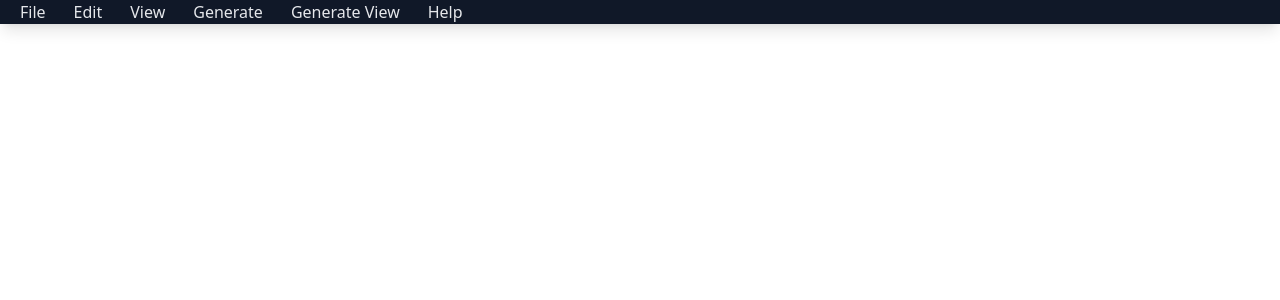
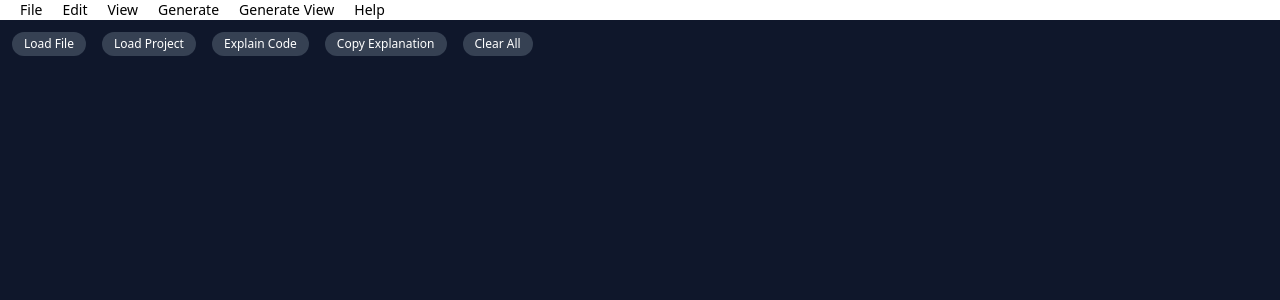
Before and after one commit to rishavkumar143/Logix, a React (Vite) app: page / in a window 1280 px wide. Shown: the top 300 px of the page. Built offline with nearby package versions, Linux system fonts and the light colour scheme.

Commit message:
button update

```diff
--- /dev/null
+++ b/src/components/Button.jsx
@@ -0,0 +1,99 @@
+import React from "react";
+const Button = () => {
+    return(
+    <div className="min-h-screen bg-slate-900 ">
+      <div className="flex space-x-4 px-3 py-3">
+<button
+  className="
+    bg-gray-700
+    text-white
+    h-6
+    px-3 py-0
+    rounded-3xl
+    text-xs
+    transition-all
+    duration-200
+    hover:h-8
+    hover:bg-blue-800
+    cursor-pointer
+  "
+>
+  Load File
+</button>
+
+<button
+  className="
+    bg-gray-700
+    text-white
+    h-6
+    px-3 py-0
+    rounded-3xl
+    text-xs
+    transition-all
+    duration-200
+    hover:h-8
+    hover:bg-blue-800
+    cursor-pointer
+  "
+>
+  Load Project
+</button>
+
+  <button
+  className="
+    bg-gray-700
+    text-white
+    h-6
+    px-3 py-0
+    rounded-3xl
+    text-xs
+    transition-all
+    duration-200
+    hover:h-8
+    hover:bg-blue-800
+    cursor-pointer
+  "
+>
+  Explain Code
+</button>
+
+<button
+  className="
+    bg-gray-700
+    text-white
+    h-6
+    px-3 py-0
+    rounded-3xl
+    text-xs
+    transition-all
+    duration-200
+    hover:h-8
+    hover:bg-blue-800
+    cursor-pointer
+  "
+>
+  Copy Explanation
+</button>
+
+<button
+  className="
+    bg-gray-700
+    text-white
+    h-6
+    px-3 py-0
+    rounded-3xl
+    text-xs
+    transition-all
+    duration-200
+    hover:h-8
+    hover:bg-blue-800
+    cursor-pointer
+  "
+>
+  Clear All
+</button>
+</div>
+</div>
+    )
+}
+export default Button;
--- a/src/components/Icons.jsx
+++ b/src/components/Icons.jsx
@@ -1,6 +1,6 @@
 import React, { useState } from "react";
 import { FaCaretRight } from "react-icons/fa";
-
+import Button from "./button";
 
 const Navbar = () => {
   const [open, setOpen] = useState(false);
@@ -10,8 +10,9 @@ const Navbar = () => {
   const [open4, setOpen4] = useState(false);
   const [open5, setOpen5] = useState(false);
   return (
-    <nav className="bg-gray-900 text-gray-200 px-5 select-none shadow-lg">
-      <ul className="flex gap-7">
+    <>
+    <nav className="w-full text-black-100 shadow-md">
+      <ul className="flex gap-5 px-5 text-lg font-small text-sm">
         <li
           className="relative hover:text-blue-400 cursor-pointer transition"
           onMouseEnter={() => setOpen(true)}
@@ -121,6 +122,8 @@ const Navbar = () => {
         </li>
       </ul>
     </nav>
+    <Button/>
+    </>
   );
 };
 
```
